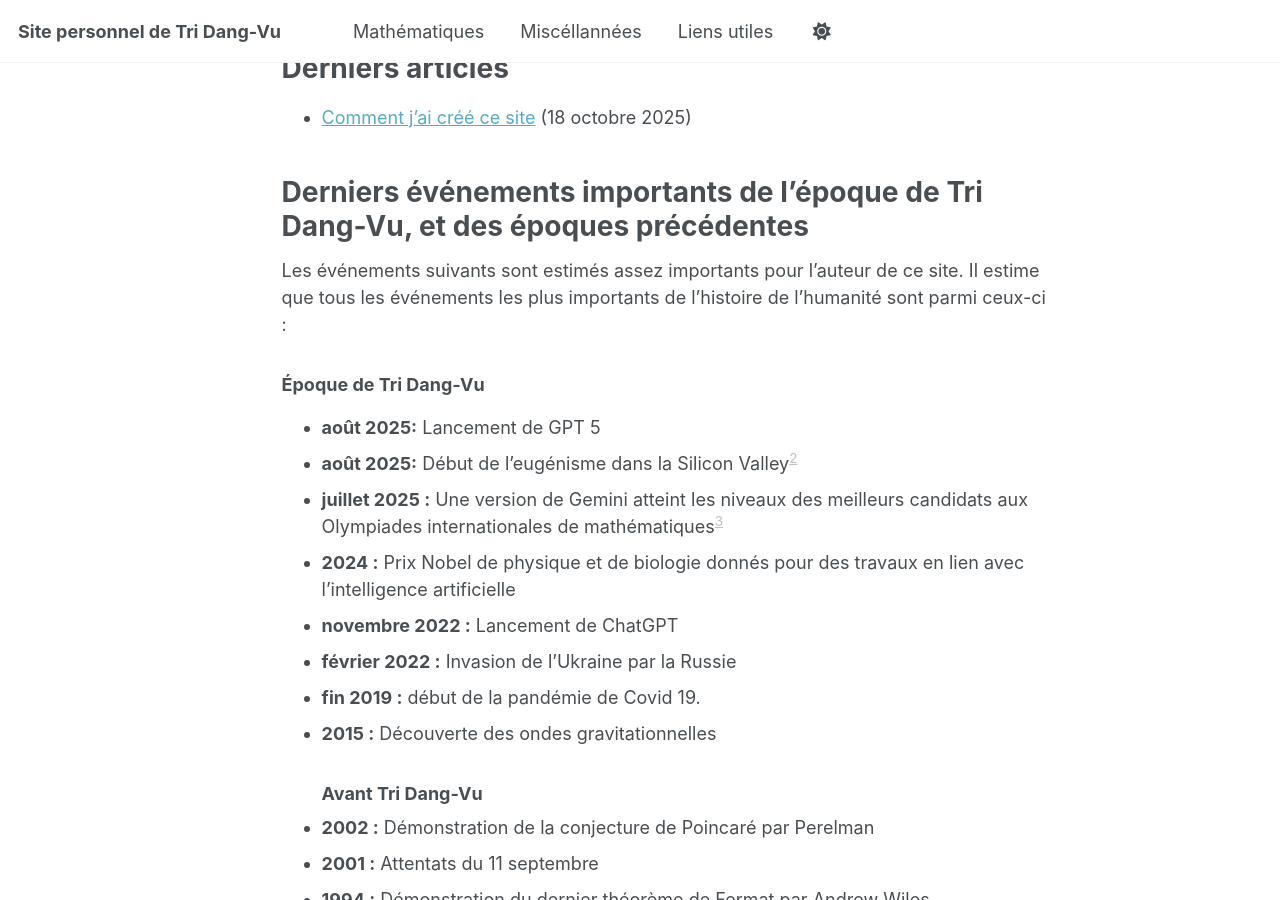
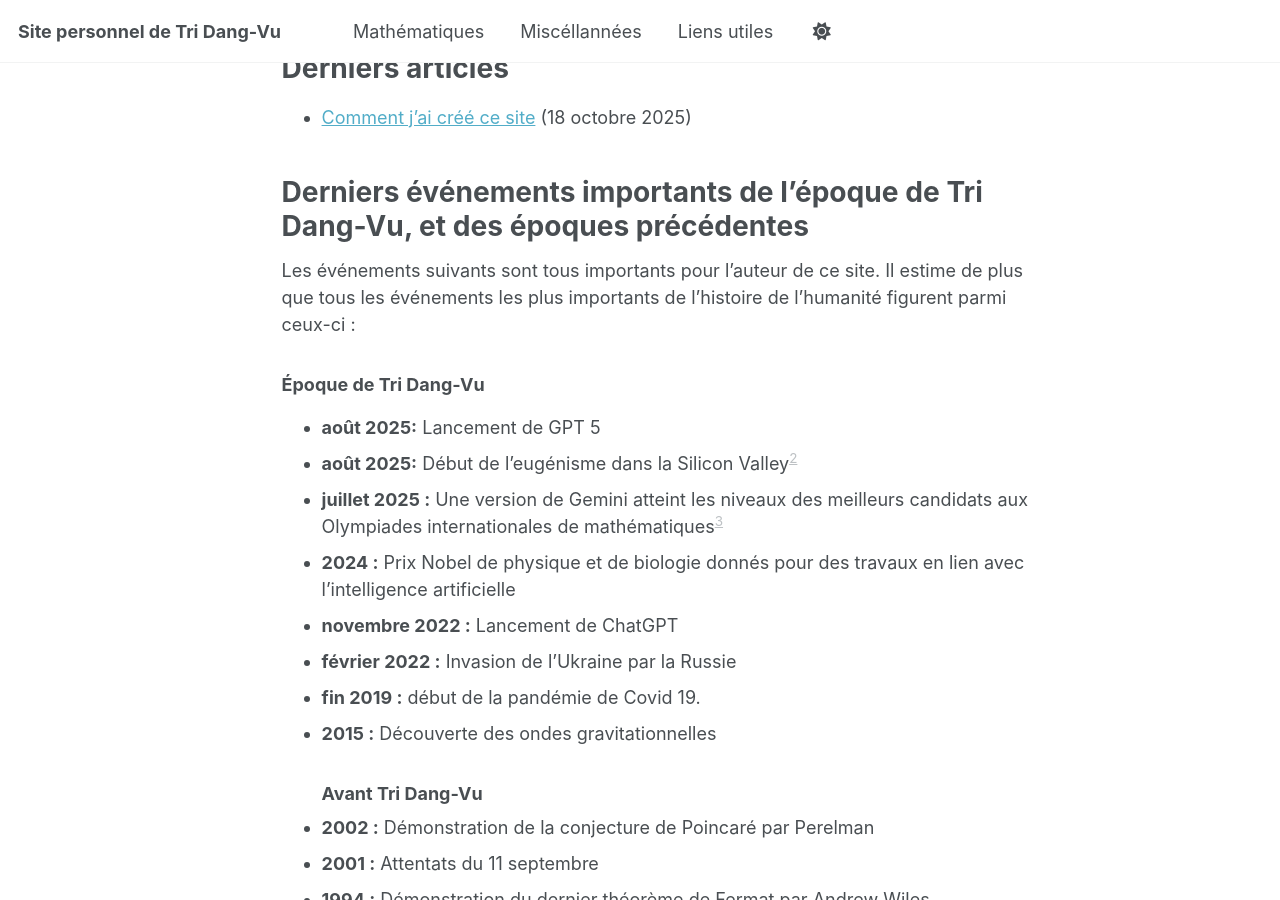
Before and after one commit to tridangvu/tridangvu.github.io, a Jekyll site: the page built from index.md, in a window 1280 px wide and 900 px high, scrolled down 460 px. Built offline with Jekyll 4.4.1, drawn with Linux system fonts in a browser that asks for light colours; a script that is not in the unit is left out.

Commit message:
Update index.md

```diff
--- a/index.md
+++ b/index.md
@@ -20,7 +20,7 @@ Ses préoccupations essentielles sont de chercher à comprendre le monde qui l'e
 <br><br>
 
 # Derniers événements importants de l'époque de Tri Dang-Vu, et des époques précédentes
-Les événements suivants sont estimés assez importants pour l'auteur de ce site. Il estime que tous les événements les plus importants de l'histoire de l'humanité sont parmi ceux-ci :
+Les événements suivants sont tous importants pour l'auteur de ce site. Il estime de plus que tous les événements les plus importants de l'histoire de l'humanité figurent parmi ceux-ci :
 ### Époque de Tri Dang-Vu
 - **août 2025:** Lancement de GPT 5
 - **août 2025:** Début de l'eugénisme dans la Silicon Valley[^2]
```
